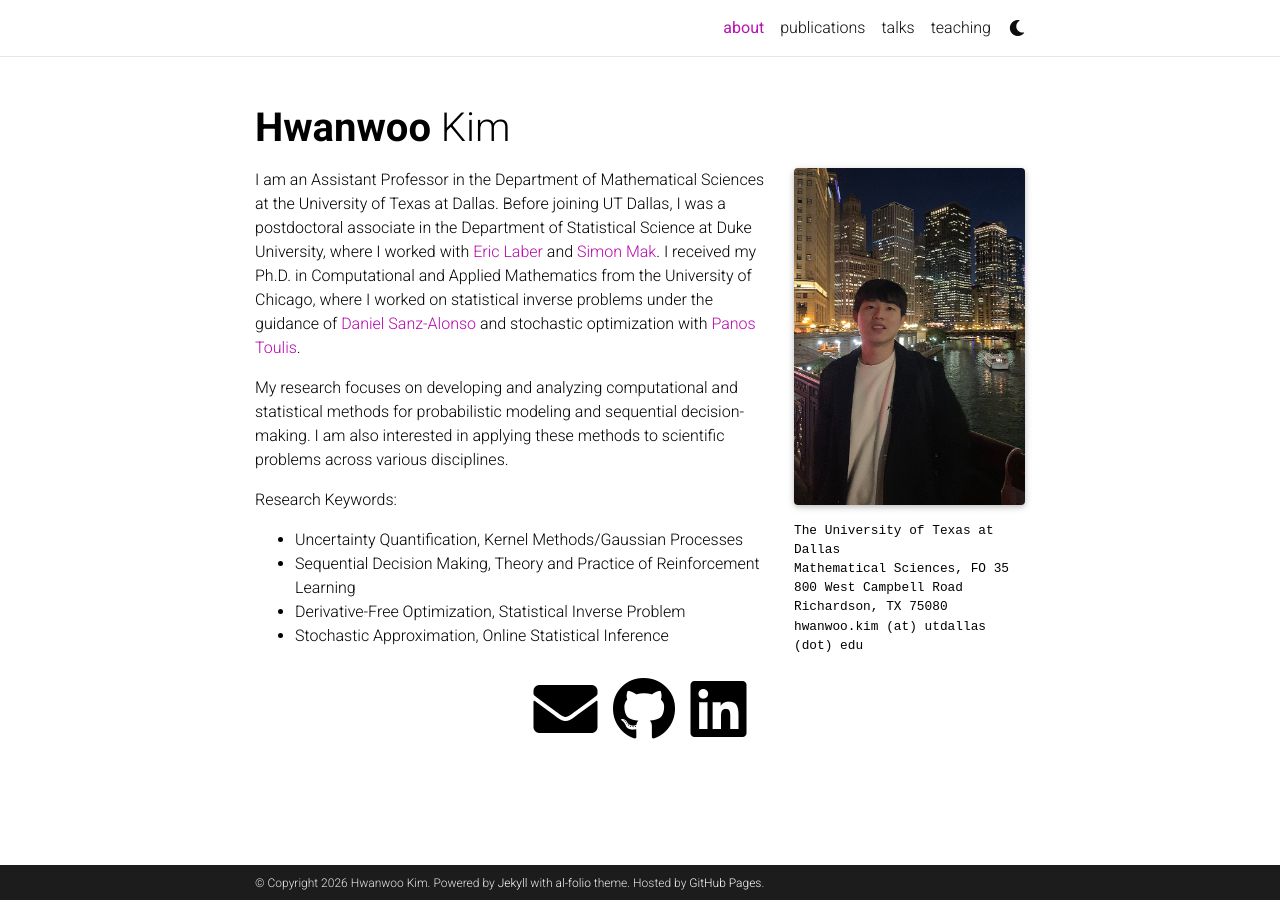
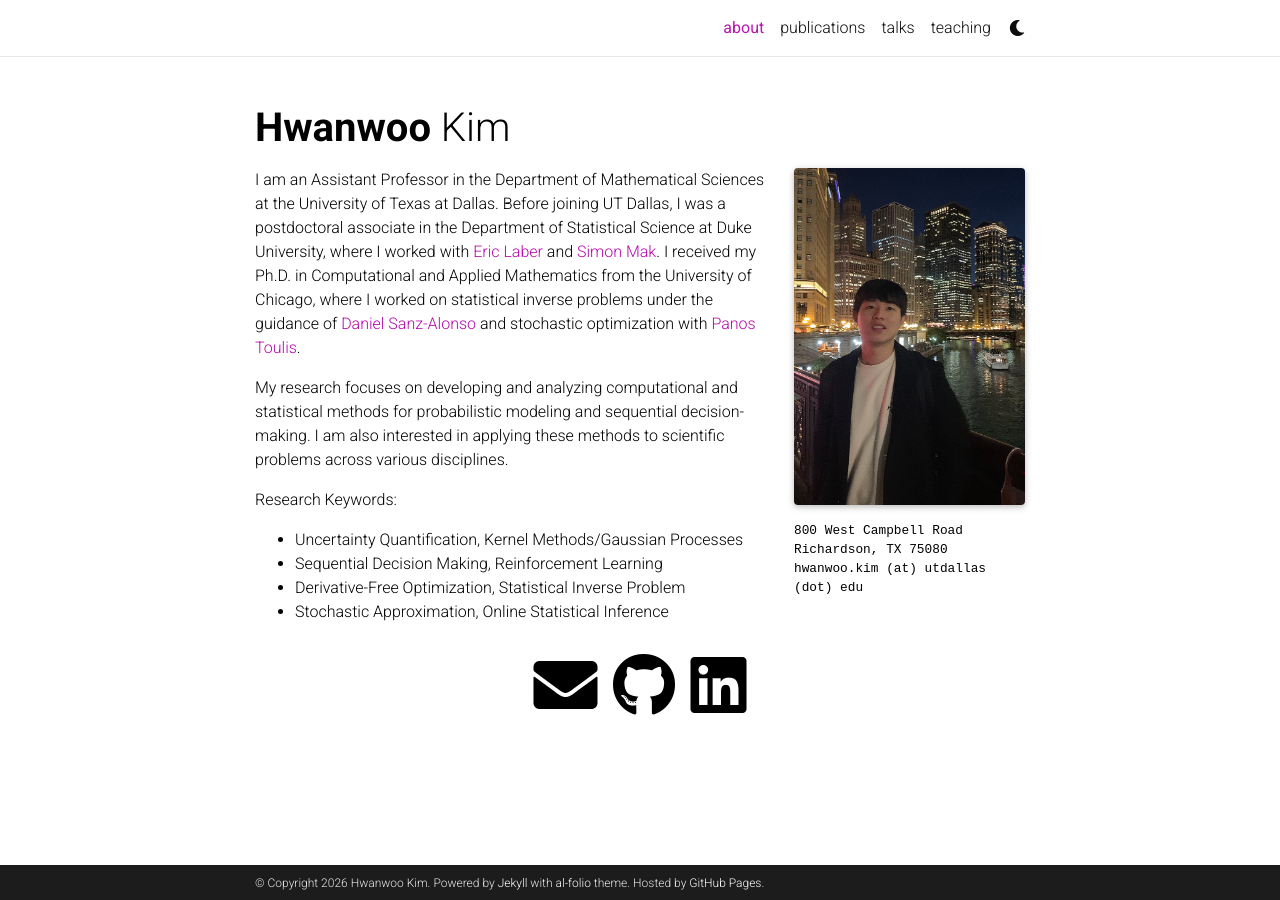
Before and after one commit to hwkim12/hwkim12.github.io, a Jekyll site: the page built from _pages/about.md, in a window 1280 px wide. Built offline with Jekyll 4.4.1, drawn with Linux system fonts in a browser that asks for light colours; full-size pictures stand in for the smaller copies a plugin makes; comment, search, counter and statistics services are not loaded; a style sheet for code colours, icons or effects is not loaded.

Commit message:
:updated main

```diff
--- a/_pages/about.md
+++ b/_pages/about.md
@@ -10,8 +10,6 @@ profile:
   image_circular: false # crops the image to make it circular
   address: >
     <div style="font-size: 0.8em;">
-    <p> The University of Texas at Dallas </p>
-    <p> Mathematical Sciences, FO 35 </p>
     <p> 800 West Campbell Road </p>
     <p> Richardson, TX 75080 </p>
     <p> hwanwoo.kim (at) utdallas (dot) edu </p>
@@ -30,6 +28,6 @@ My research focuses on developing and analyzing computational and statistical me
 Research Keywords:
 
 * Uncertainty Quantification, Kernel Methods/Gaussian Processes
-* Sequential Decision Making, Theory and Practice of Reinforcement Learning
+* Sequential Decision Making, Reinforcement Learning
 * Derivative-Free Optimization, Statistical Inverse Problem
 * Stochastic Approximation, Online Statistical Inference
```
